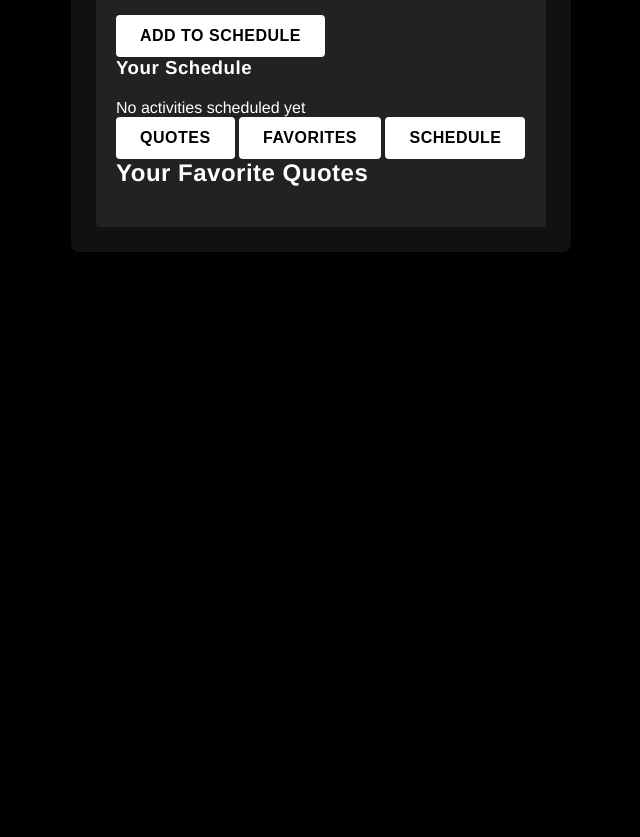
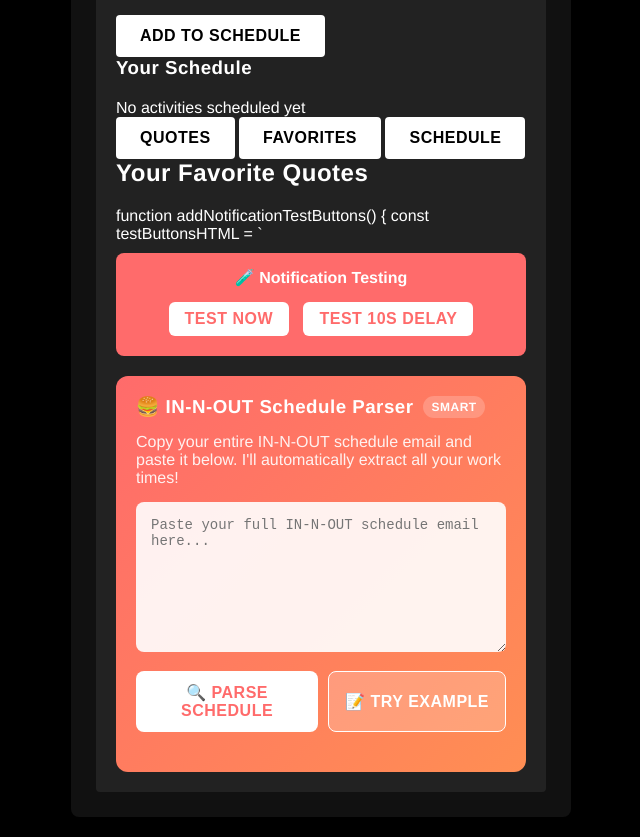
Before and after one commit to oochuru/Motivationapp, a plain HTML site: page index.html in a window 1280 px wide. Shown: the part 723-1560 px from the top of the page, without its empty margins (319-959 px from the left). Before the commit the page ends 995 px from the top, so only its background shows below. Drawn offline with Linux system fonts and the light colour scheme.

Commit message:
Update index.html
updated everythig

```diff
--- a/index.html
+++ b/index.html
@@ -9,6 +9,12 @@
     <title>Motivational Quotes App</title>
     <link rel="stylesheet" href="styles.css">
     <link rel="manifest" href="manifest.json">
+    <meta name="viewport" content="width=device-width, initial-scale=1, maximum-scale=1, user-scalable=no">
+<meta name="apple-mobile-web-app-capable" content="yes">
+<meta name="apple-mobile-web-app-status-bar-style" content="black-translucent">
+<meta name="apple-mobile-web-app-title" content="Daily Motivation">
+<link rel="apple-touch-icon" href="icon-192x192.png">
+<link rel="manifest" href="manifest.json">
 </head>
 <body>
     <div class="app-container">
@@ -70,6 +76,25 @@
                 <!-- Saved quotes will be displayed here -->
             </div>
         </section>
+        function addNotificationTestButtons() {
+            const testButtonsHTML = `
+                <div style="background: #ff6b6b; padding: 15px; margin: 10px 0; border-radius: 8px; text-align: center;">
+                    <h4 style="color: white; margin: 0 0 10px 0;">🧪 Notification Testing</h4>
+                    <button onclick="notificationTester.testNotificationNow()"
+                            style="background: white; color: #ff6b6b; padding: 8px 16px; margin: 5px; border: none; border-radius: 6px; cursor: pointer; font-weight: bold;">
+                        Test Now
+                    </button>
+                    <button onclick="notificationTester.testScheduledNotification()"
+                            style="background: white; color: #ff6b6b; padding: 8px 16px; margin: 5px; border: none; border-radius: 6px; cursor: pointer; font-weight: bold;">
+                        Test 10s Delay
+                    </button>
+                </div>
+
+                <div id="inout-parser"></div>
+<script>
+document.getElementById('inout-parser').innerHTML = createINOutParserUI();
+</script>
+
 
 </body>
 </html>
```
